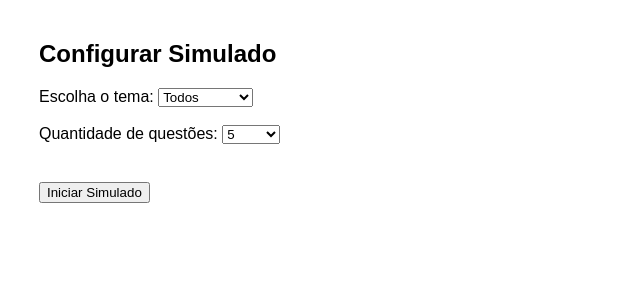
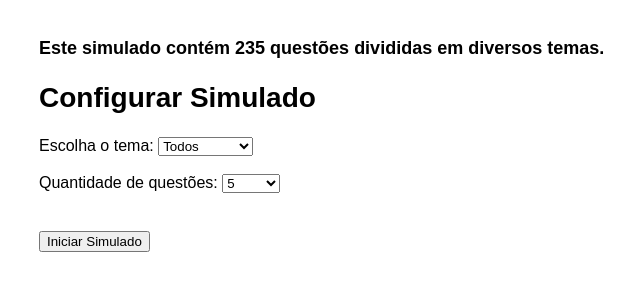
Before and after one commit to rafaelmcunha/simulado-capitao-amador, a plain HTML site: page index.html in a window 1280 px wide. Shown: the whole page, without its empty margins (201-841 px from the left). Drawn offline with Linux system fonts and the light colour scheme.

Commit message:
Perguntas

```diff
--- a/index.html
+++ b/index.html
@@ -17,8 +17,13 @@
 </head>
 <body>
 
-  <div id="configuracao">
-    <h2>Configurar Simulado</h2>
+
+    <div id="configuracao">
+      <p style="font-size: 18px; font-weight: bold;">
+        Este simulado contém <strong>235 questões</strong> divididas em diversos temas.
+      </p>
+
+    <h2 style="font-size: 28px;">Configurar Simulado</h2>
     <label for="tema">Escolha o tema:</label>
     <select id="tema">
       <option value="TODOS">Todos</option>
```
